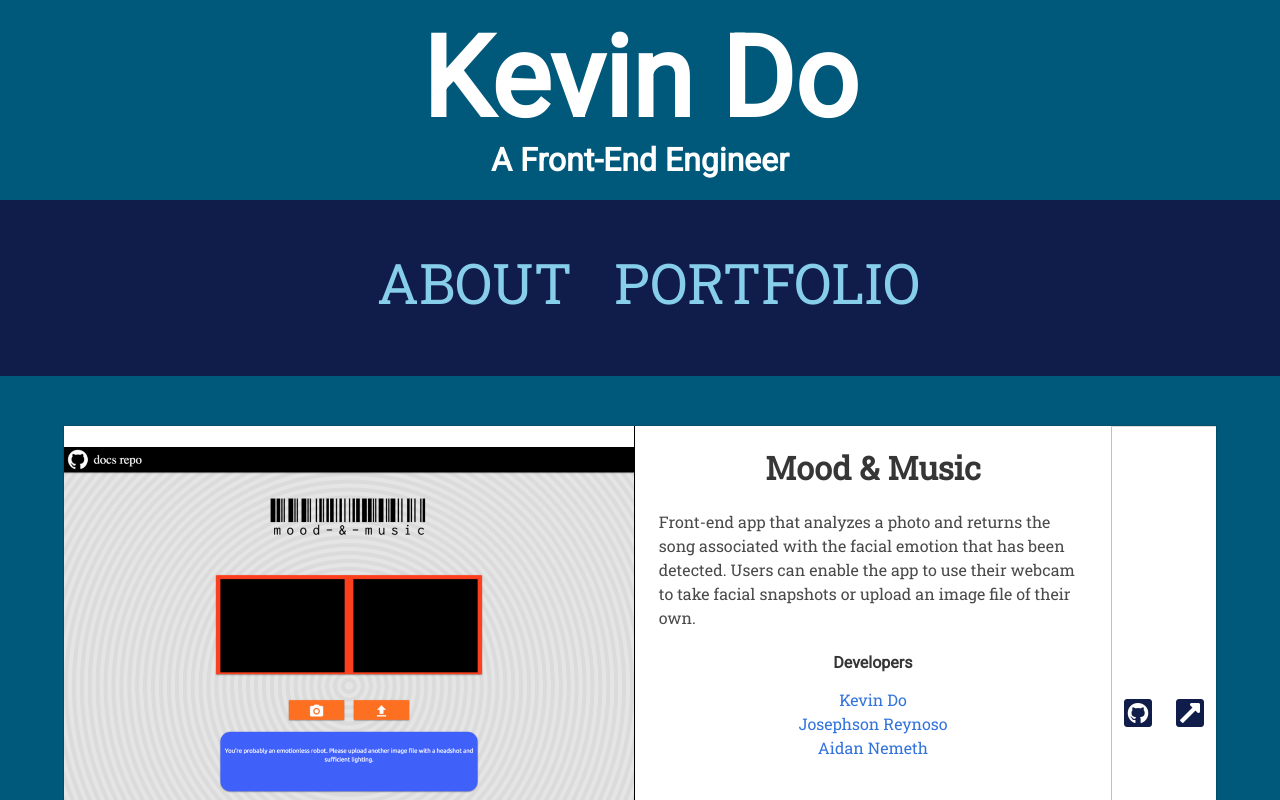
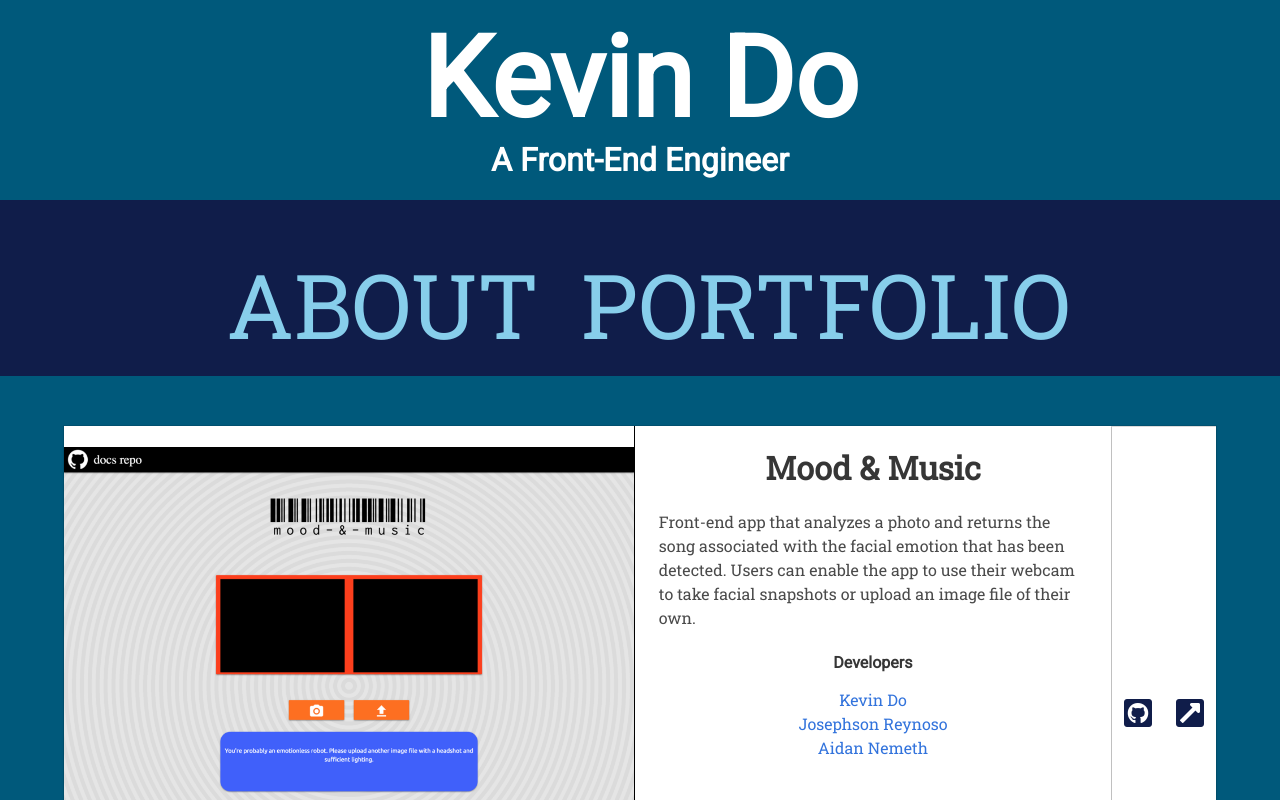
Before and after one commit to do-kevin/do-kevin.github.io, a React (Create React App) app: page / in a window 1280 px wide. Shown: the top 800 px of the page. Built offline with nearby package versions, Linux system fonts and the light colour scheme; a web font is replaced by a local one.

Commit message:
Changes vmin to vw for font-size

```diff
--- a/src/components/Navbar.js
+++ b/src/components/Navbar.js
@@ -15,7 +15,7 @@ class Navbar extends Component {
                 opacity: "0.97"
             },
             placeholderStyles: null,
-            stickyFontSize: {fontSize: "7vmin"}
+            stickyFontSize: {fontSize: "7vw"}
         };
         this.handleScroll = this.handleScroll.bind(this)
     }
@@ -34,13 +34,13 @@ class Navbar extends Component {
         this.setState({
             toStickOrNot: this.state.sticky,
             placeholderStyles: {height: "0"},
-            stickyFontSize: {fontSize: "5vmin"}
+            stickyFontSize: {fontSize: "5vw"}
         });
       } else if (window.scrollY < window.innerHeight) {
         this.setState({
             toStickOrNot: {height: "22vmin"},
             placeholderStyles: {height: "2vmin"},
-            stickyFontSize: {fontSize: "7vmin"}
+            stickyFontSize: {fontSize: "7vw"}
         });
       }
 
```
